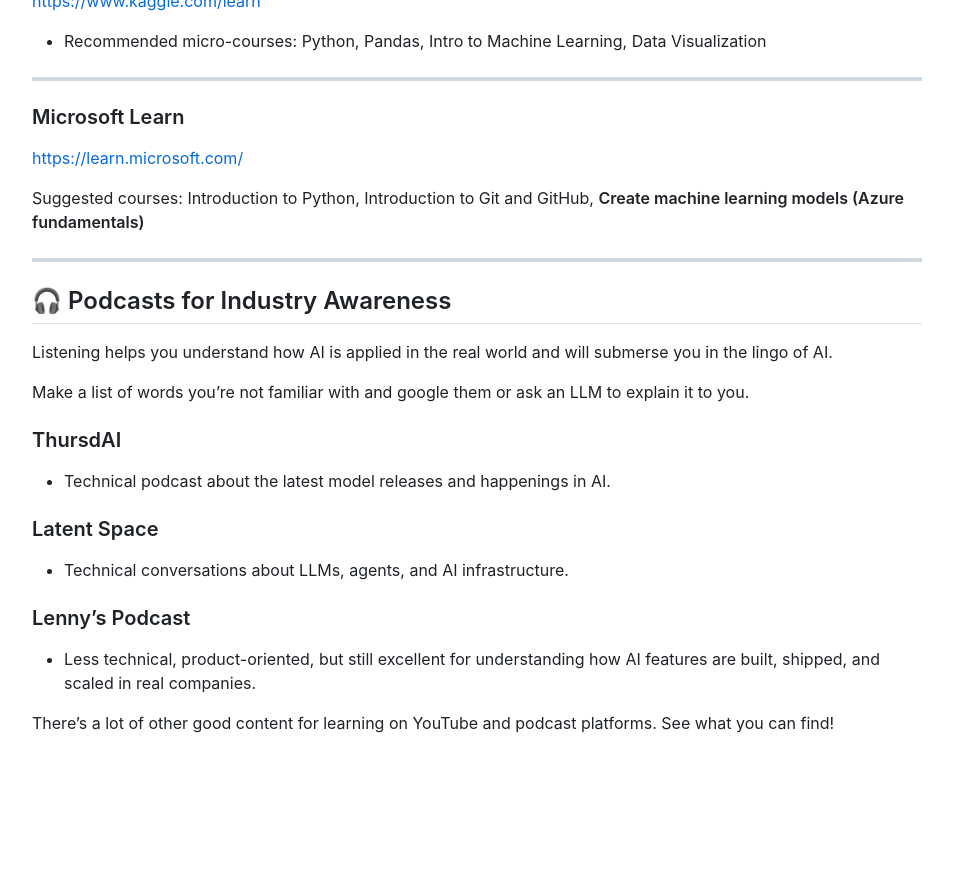
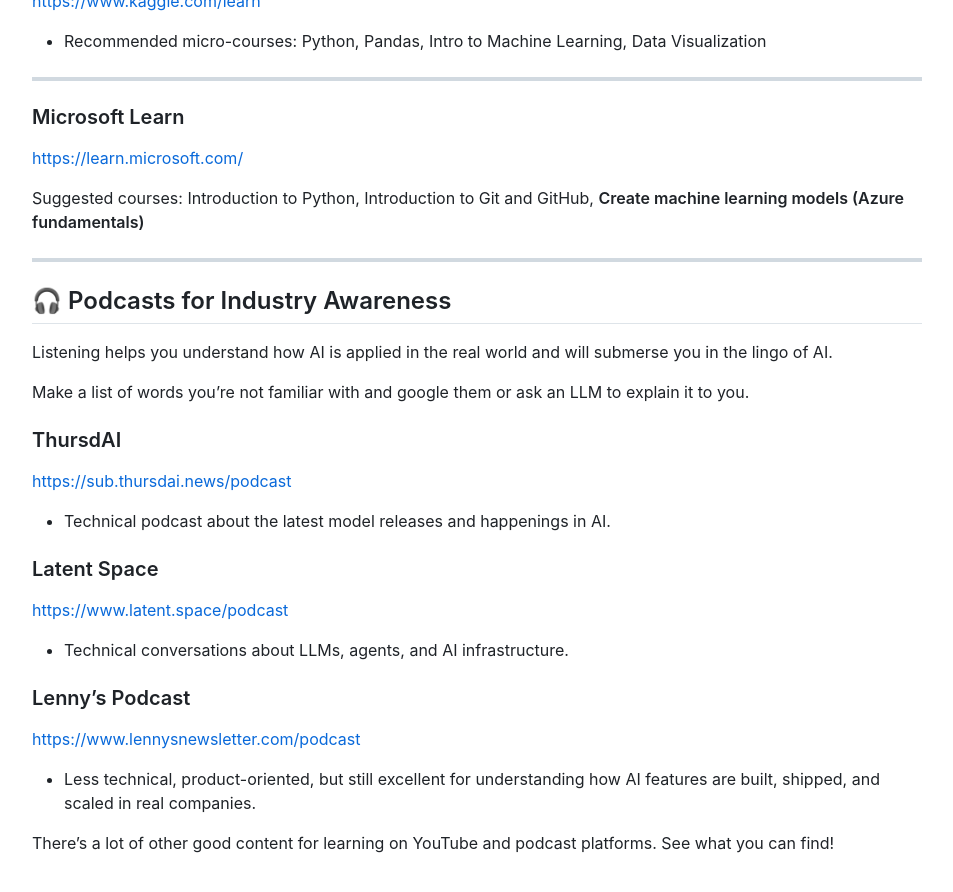
Before and after one commit to LevelUp-Applied-AI/self-study-before-prework, a Jekyll site: the page built from index.md, in a window 1280 px wide and 900 px high, scrolled down 1717 px. Shown: the top 892 px of the window, without its empty margins (163-1116 px from the left). Built offline with Jekyll 4.4.1, drawn with Linux system fonts in a browser that asks for light colours; before the commit the page ends 2497 px from its top, so only the background shows below that; part of the change alters nothing that is shown.

Commit message:
Update index.md
Add podcast links

```diff
--- a/index.md
+++ b/index.md
@@ -100,13 +100,19 @@ Make a list of words you're not familiar with and google them or ask an LLM to e
 
 ### ThursdAI
 
+[https://sub.thursdai.news/podcast](https://sub.thursdai.news/podcast)
+
 - Technical podcast about the latest model releases and happenings in AI.
 
 ### Latent Space
 
+[https://www.latent.space/podcast](https://www.latent.space/podcast)
+
 - Technical conversations about LLMs, agents, and AI infrastructure.
 
 ### Lenny’s Podcast
+
+[https://www.lennysnewsletter.com/podcast](https://www.lennysnewsletter.com/podcast)
 
 - Less technical, product-oriented, but still excellent for understanding how AI features are built, shipped, and scaled in real companies.
 
```
